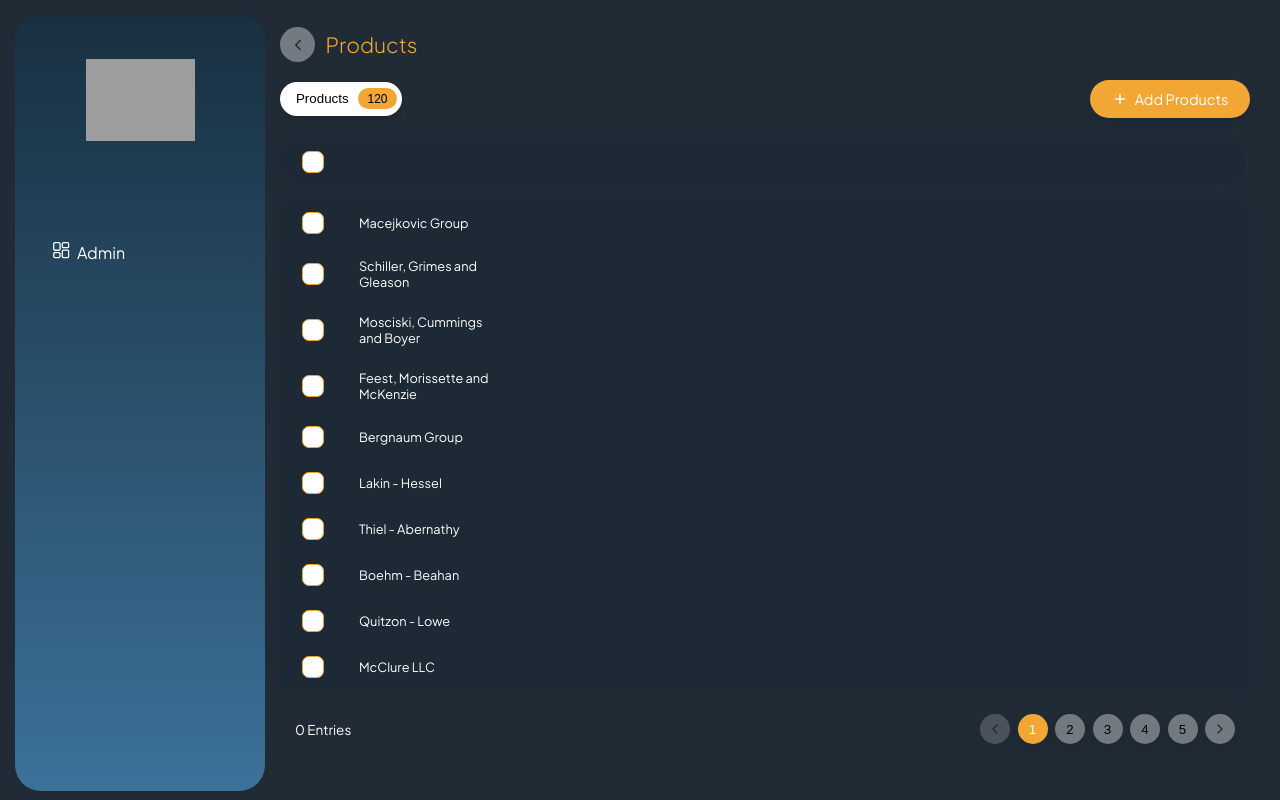
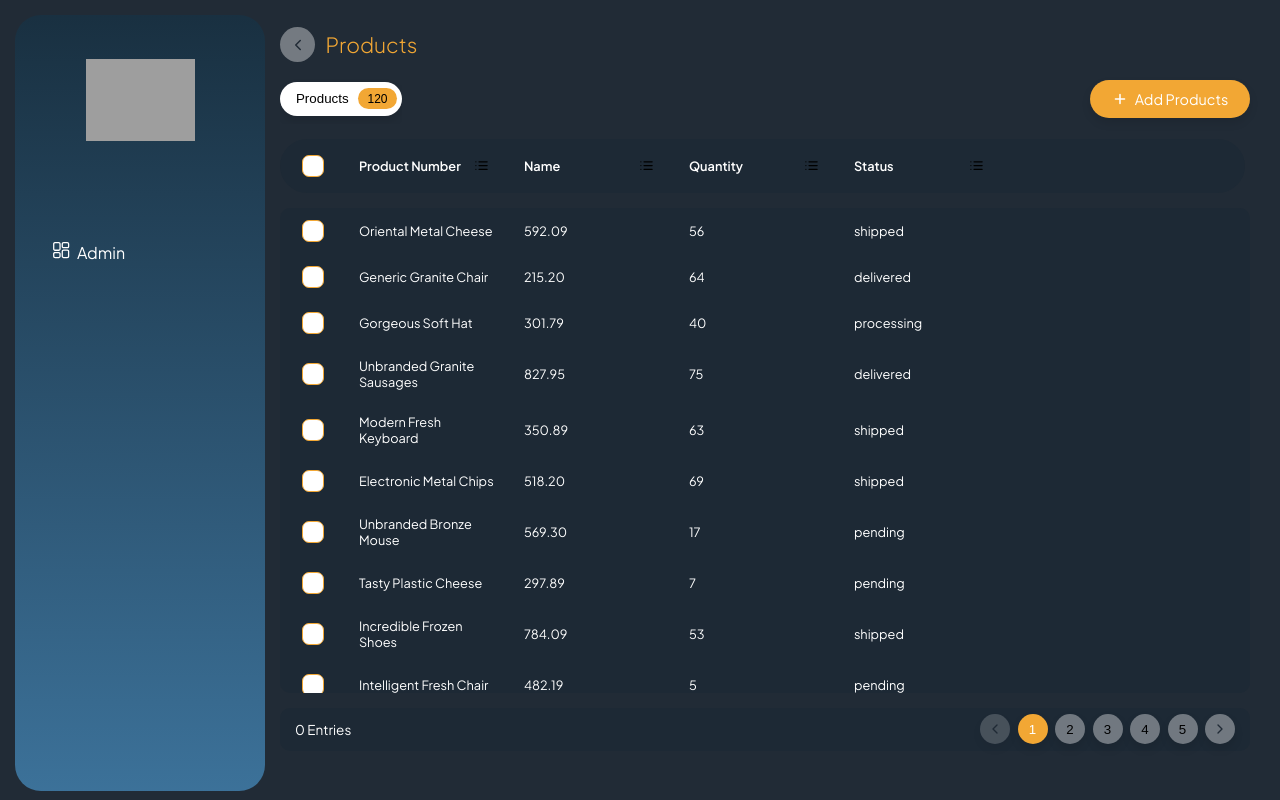
Before and after one commit to asimrasheed533/Royale-web, a Next.js app: page /admin/products in a window 1280 px wide. Built offline with nearby package versions, Linux system fonts and the light colour scheme; grey boxes are pictures that could not be loaded.

Commit message:
fixs tabel

```diff
--- a/app/admin/products/page.jsx
+++ b/app/admin/products/page.jsx
@@ -43,7 +43,7 @@ export default function Product() {
       </div>
       <ListingTable
         data={[]}
-        headerItems={headerItems.products}
+        headerItems={headerItems.Products}
         selectedRows={selectedRows}
         // setSelectedRows={setSelectedRows}
         // page={page}
@@ -67,10 +67,10 @@ export default function Product() {
               {item.price}
             </div>
             <div className="listing__page__table__content__row__entry">
-              {item.stock}
+              {item.quantity}
             </div>
             <div className="listing__page__table__content__row__entry">
-              {item.price}
+              {item.status}
             </div>
           </Link>
         ))}
--- a/components/ListingHeaderEntry.tsx
+++ b/components/ListingHeaderEntry.tsx
@@ -1,5 +1,5 @@
 import React, { CSSProperties, ReactNode } from "react";
-
+import "@/style/listing.scss";
 interface SortData {
   key: string;
   order: "asc" | "desc";
--- a/constant/mocks.ts
+++ b/constant/mocks.ts
@@ -1,16 +1,18 @@
 import { faker } from "@faker-js/faker";
-
-const padNumber = (num: number, size: number) =>
-  String(num).padStart(size, "0");
 
 export const products = Array.from({ length: 100 }, (_, index) => ({
   id: faker.string.uuid(),
-  number: padNumber(index + 1, 4),
-  name: faker.company.name(),
-  date: faker.date.past().toISOString().split("T")[0],
-  city: faker.location.city(),
-  logo: faker.image.url(),
-  status: faker.helpers.arrayElement(["Visible", "Hidden"]),
-  quantity: faker.number.int({ min: 1, max: 10 }),
-  totalPrice: faker.number.int({ min: 100, max: 1000 }),
+
+  name: faker.commerce.productName(),
+  quantity: faker.number.int({ min: 1, max: 100 }),
+  status: faker.helpers.arrayElement([
+    "pending",
+    "processing",
+    "shipped",
+    "delivered",
+    "cancelled",
+  ]),
+  date: faker.date.recent().toISOString(),
+  description: faker.lorem.sentence(),
+  price: faker.commerce.price(),
 }));
--- a/data/headerItems.json
+++ b/data/headerItems.json
@@ -3,13 +3,9 @@
     { "key": "number", "name": "Product Number" },
     {
       "key": "name",
-      "name": "Name",
-      "style": { "width": "200px" }
+      "name": "Name"
     },
-    { "key": "date", "name": "Date" },
-    { "key": "city", "name": "City" },
-    { "key": "status", "name": "Status" },
     { "key": "quantity", "name": "Quantity" },
-    { "key": "totalPrice", "name": "Total Price" }
+    { "key": "status", "name": "Status" }
   ]
 }
--- a/style/dashboard.scss
+++ b/style/dashboard.scss
@@ -81,7 +81,7 @@
   color: var(--blue);
 }
 .dashboard__main__header__title__back:hover {
-  background-color: var(--grey);
+  background-color: var(--golden);
   cursor: pointer;
 }
 .dashboard__sidebar__header {
--- a/style/listing.scss
+++ b/style/listing.scss
@@ -186,6 +186,17 @@
 .listing__page__table__header__entry.has__image {
   width: 200px;
 }
+.listing__page__table__header__entry__sort {
+  background-color: transparent;
+  border: none;
+  cursor: pointer;
+  width: 30px;
+  height: 30px;
+  border-radius: 5px;
+  display: flex;
+  align-items: center;
+  justify-content: center;
+}
 .listing__page__table__header__entry__sort svg {
   width: 15px;
   height: 15px;
@@ -238,7 +249,7 @@
   justify-content: space-between;
   align-items: center;
   padding: 0 1em;
-  background-color: var(--blueLight);
+  background-color: var(--lightBlue);
   border-radius: 10px;
 }
 .listing__page__table__footer__stats {
```
